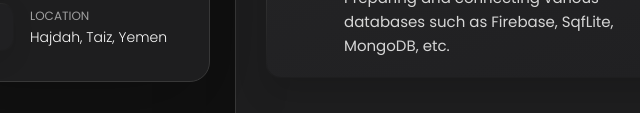
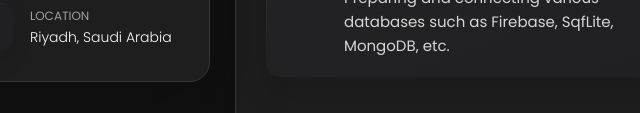
Before and after one commit to ahmedakpro/my-personal-portfolio, a plain HTML site: page index.html in a window 1280 px wide. Shown: the part 687-800 px from the top of the page, 105-745 px from the left. Drawn offline with nearby package versions, Linux system fonts and the light colour scheme.

Commit message:
Update location

```diff
--- a/index.html
+++ b/index.html
@@ -167,7 +167,7 @@
             <div class="contact-info">
               <p class="contact-title">Location</p>
 
-              <address>Hajdah, Taiz, Yemen</address>
+              <address>Riyadh, Saudi Arabia</address>
             </div>
 
 
```
